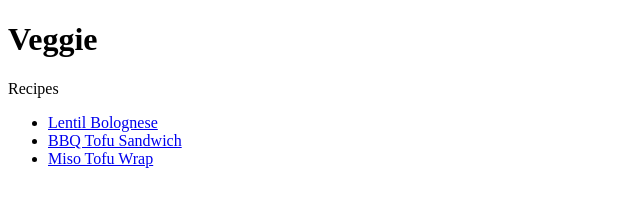
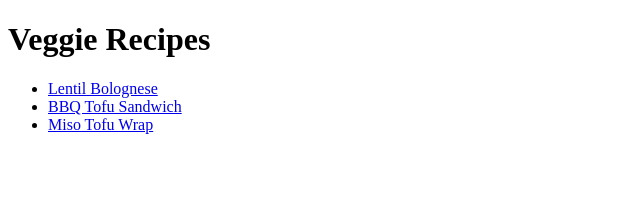
Before and after one commit to maxajburrows/odin_recipes, a plain HTML site: page index.html in a window 1280 px wide. Shown: the whole page, without its empty margins (0-640 px from the left). Drawn offline with Linux system fonts and the light colour scheme.

Commit message:
Remove unwanted tag from main page heading

```diff
--- a/index.html
+++ b/index.html
@@ -5,7 +5,7 @@
     <title>Veggie Recipes</title>
 </head>
 <body>
-    <h1>Veggie</h1> Recipes</h1>
+    <h1>Veggie Recipes</h1>
     <ul>
         <li><a href="recipes/lentil_bolognese.html">Lentil Bolognese</a></li>
         <li><a href="recipes/BBQ_tofu_sandwich.html">BBQ Tofu Sandwich</a></li>
```
